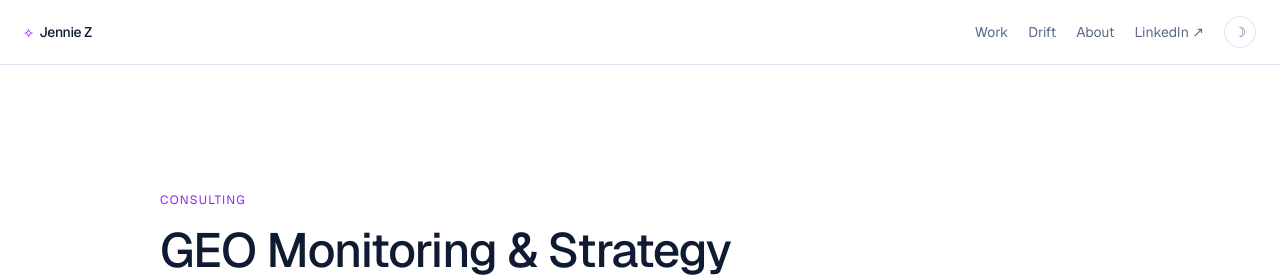
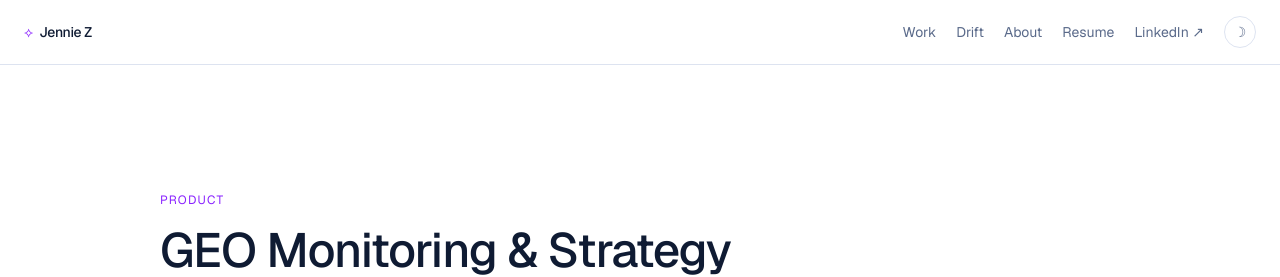
Before and after one commit to Ting1127/portfolio-next, a Next.js app: page /work/geo-monitoring in a window 1280 px wide. Shown: the top 277 px of the page. Built offline with nearby package versions, Linux system fonts and the light colour scheme.

Commit message:
Add shared Nav component with Resume link

```diff
--- a/src/app/work/geo-monitoring/page.tsx
+++ b/src/app/work/geo-monitoring/page.tsx
@@ -1,5 +1,5 @@
-import { ThemeToggle } from "@/components/ThemeToggle";
 import { TableOfContents } from "@/components/TableOfContents";
+import { Nav } from "@/components/Nav";
 
 export default function GeoMonitoringPage() {
   const sections = [
@@ -14,26 +14,11 @@ export default function GeoMonitoringPage() {
   return (
     <main className="min-h-screen" style={{ background: "var(--bg)", color: "var(--text)" }}>
 
-      {/* Nav */}
-      <nav className="fixed top-0 w-full z-50 px-6 py-4 flex justify-between items-center backdrop-blur-sm border-b"
-        style={{ background: "color-mix(in srgb, var(--bg) 90%, transparent)", borderColor: "var(--border)" }}>
-        <a href="/" className="flex items-center gap-1.5 hover:opacity-80 transition-opacity">
-          <span className="text-sm" style={{ color: "var(--accent-purple)" }}>⟡</span>
-          <span className="text-sm font-medium tracking-tight" style={{ color: "var(--text)" }}>Jennie Z</span>
-        </a>
-        <div className="flex items-center gap-5 text-sm">
-          <a href="/work" className="hover:opacity-80 transition-opacity" style={{ color: "var(--muted)" }}>Work</a>
-          <a href="/drift" className="hover:opacity-80 transition-opacity" style={{ color: "var(--muted)" }}>Drift</a>
-          <a href="/about" className="hover:opacity-80 transition-opacity" style={{ color: "var(--muted)" }}>About</a>
-          <a href="https://linkedin.com/in/yuting-zeng1127" target="_blank"
-            className="hidden sm:block hover:opacity-80 transition-opacity" style={{ color: "var(--muted)" }}>LinkedIn ↗</a>
-          <ThemeToggle />
-        </div>
-      </nav>
+      <Nav accent="var(--accent-purple)" />
 
       {/* Hero */}
       <section className="pt-48 pb-16 px-8 max-w-5xl mx-auto">
-        <p className="text-xs tracking-widest uppercase mb-4" style={{ color: "var(--accent-purple)" }}>Consulting</p>
+        <p className="text-xs tracking-widest uppercase mb-4" style={{ color: "var(--accent-purple)" }}>Product</p>
         <h1 className="text-4xl md:text-5xl font-medium tracking-tight leading-[1.1] mb-6" style={{ color: "var(--text)" }}>
           GEO Monitoring & Strategy
         </h1>
@@ -96,7 +81,7 @@ export default function GeoMonitoringPage() {
             <p className="text-xs tracking-widest uppercase mb-6" style={{ color: "var(--accent-purple)" }}>Context</p>
             <h2 className="text-2xl font-medium mb-4" style={{ color: "var(--text)" }}>A new discipline with no established rules</h2>
             <p className="leading-relaxed mb-6" style={{ color: "var(--muted)" }}>
-              As AI-powered search reshapes how brands get discovered, a new question emerged: when someone asks ChatGPT "which DDR5 memory brand is good?" or "what are the key semiconductor investments in Japan?" — what answer do they get, and is the brand in it?
+              As AI-powered search reshapes how brands get discovered, a new question emerged: when someone asks ChatGPT "which DDR6 memory brand is good?" or "what are the key semiconductor investments in Japan?" — what answer do they get, and is the brand in it?
             </p>
             <p className="leading-relaxed mb-6" style={{ color: "var(--muted)" }}>
               GEO (Generative Engine Optimization) is the discipline of ensuring your brand is accurately represented, cited, and contextually positioned in LLM-generated answers. Unlike SEO, there's no established standard, no universal metric, no agreed-upon playbook.
@@ -151,7 +136,7 @@ export default function GeoMonitoringPage() {
               Before I could build anything, I had to answer a harder question: what does "being visible in AI" mean for a semiconductor brand with multiple audiences, products, and regional markets?
             </p>
             <p className="leading-relaxed mb-6" style={{ color: "var(--muted)" }}>
-              The client isn't one brand story. It's a technology company (AI Memory, HBM, DDR5), an employer (hiring across Asia-Pacific), a policy actor (local investments, government engagement), and an ecosystem partner (supply chain). Each surfaces in AI-generated answers through completely different prompts, asked by completely different people.
+              The client isn't one brand story. It's a technology company (AI Memory, HBM, DDR6), an employer (hiring across Asia-Pacific), a policy actor (local investments, government engagement), and an ecosystem partner (supply chain). Each surfaces in AI-generated answers through completely different prompts, asked by completely different people.
             </p>
             <div className="rounded-2xl p-6 border" style={{ background: "var(--bg-card)", borderColor: "var(--border)" }}>
               <p className="text-sm font-medium mb-2" style={{ color: "var(--text)" }}>The problem wasn't just visibility.</p>
--- a/src/app/work/kado-subscription/page.tsx
+++ b/src/app/work/kado-subscription/page.tsx
@@ -1,5 +1,5 @@
-import { ThemeToggle } from "@/components/ThemeToggle";
 import { TableOfContents } from "@/components/TableOfContents";
+import { Nav } from "@/components/Nav";
 
 export default function KadoSubscriptionPage() {
   const sections = [
@@ -15,22 +15,7 @@ export default function KadoSubscriptionPage() {
   return (
     <main className="min-h-screen" style={{ background: "var(--bg)", color: "var(--text)" }}>
 
-      {/* Nav */}
-      <nav className="fixed top-0 w-full z-50 px-6 py-4 flex justify-between items-center backdrop-blur-sm border-b"
-        style={{ background: "color-mix(in srgb, var(--bg) 90%, transparent)", borderColor: "var(--border)" }}>
-        <a href="/" className="flex items-center gap-1.5 hover:opacity-80 transition-opacity">
-          <span className="text-sm" style={{ color: "var(--accent)" }}>⟡</span>
-          <span className="text-sm font-medium tracking-tight" style={{ color: "var(--text)" }}>Jennie Z</span>
-        </a>
-        <div className="flex items-center gap-5 text-sm">
-          <a href="/work" className="hover:opacity-80 transition-opacity" style={{ color: "var(--muted)" }}>Work</a>
-          <a href="/drift" className="hover:opacity-80 transition-opacity" style={{ color: "var(--muted)" }}>Drift</a>
-          <a href="/about" className="hover:opacity-80 transition-opacity" style={{ color: "var(--muted)" }}>About</a>
-          <a href="https://linkedin.com/in/yuting-zeng1127" target="_blank"
-            className="hidden sm:block hover:opacity-80 transition-opacity" style={{ color: "var(--muted)" }}>LinkedIn ↗</a>
-          <ThemeToggle />
-        </div>
-      </nav>
+      <Nav />
 
       {/* Hero */}
       <section className="pt-48 pb-16 px-8 max-w-5xl mx-auto">
@@ -136,7 +121,7 @@ export default function KadoSubscriptionPage() {
           {/* Problem */}
           <section id="problem">
             <p className="text-xs tracking-widest uppercase mb-6" style={{ color: "var(--accent)" }}>Problem</p>
-            <h2 className="text-2xl font-medium mb-8" style={{ color: "var(--text)" }}>Three barriers blocking readers — and the business</h2>
+            <h2 className="text-2xl font-medium mb-8" style={{ color: "var(--text)" }}>Three barriers blocking readers and business</h2>
             <div className="space-y-6">
               {[
                 {
--- a/src/app/work/kadokawa-creator-center/page.tsx
+++ b/src/app/work/kadokawa-creator-center/page.tsx
@@ -1,5 +1,5 @@
-import { ThemeToggle } from "@/components/ThemeToggle";
 import { TableOfContents } from "@/components/TableOfContents";
+import { Nav } from "@/components/Nav";
 
 export default function CreatorCenterPage() {
   const sections = [
@@ -15,22 +15,7 @@ export default function CreatorCenterPage() {
   return (
     <main className="min-h-screen" style={{ background: "var(--bg)", color: "var(--text)" }}>
 
-      {/* Nav */}
-      <nav className="fixed top-0 w-full z-50 px-6 py-4 flex justify-between items-center backdrop-blur-sm border-b"
-        style={{ background: "color-mix(in srgb, var(--bg) 90%, transparent)", borderColor: "var(--border)" }}>
-        <a href="/" className="flex items-center gap-1.5 hover:opacity-80 transition-opacity">
-          <span className="text-sm" style={{ color: "var(--accent)" }}>⟡</span>
-          <span className="text-sm font-medium tracking-tight" style={{ color: "var(--text)" }}>Jennie Z</span>
-        </a>
-        <div className="flex items-center gap-5 text-sm">
-          <a href="/work" className="hover:opacity-80 transition-opacity" style={{ color: "var(--muted)" }}>Work</a>
-          <a href="/drift" className="hover:opacity-80 transition-opacity" style={{ color: "var(--muted)" }}>Drift</a>
-          <a href="/about" className="hover:opacity-80 transition-opacity" style={{ color: "var(--muted)" }}>About</a>
-          <a href="https://linkedin.com/in/yuting-zeng1127" target="_blank"
-            className="hidden sm:block hover:opacity-80 transition-opacity" style={{ color: "var(--muted)" }}>LinkedIn ↗</a>
-          <ThemeToggle />
-        </div>
-      </nav>
+      <Nav />
 
       {/* Hero */}
       <section className="pt-48 pb-16 px-8 max-w-5xl mx-auto">
--- a/src/app/work/kadokawa-discovery-reading/page.tsx
+++ b/src/app/work/kadokawa-discovery-reading/page.tsx
@@ -1,5 +1,5 @@
-import { ThemeToggle } from "@/components/ThemeToggle";
 import { TableOfContents } from "@/components/TableOfContents";
+import { Nav } from "@/components/Nav";
 
 export default function DiscoveryReadingPage() {
   const sections = [
@@ -15,22 +15,7 @@ export default function DiscoveryReadingPage() {
   return (
     <main className="min-h-screen" style={{ background: "var(--bg)", color: "var(--text)" }}>
 
-      {/* Nav */}
-      <nav className="fixed top-0 w-full z-50 px-6 py-4 flex justify-between items-center backdrop-blur-sm border-b"
-        style={{ background: "color-mix(in srgb, var(--bg) 90%, transparent)", borderColor: "var(--border)" }}>
-        <a href="/" className="flex items-center gap-1.5 hover:opacity-80 transition-opacity">
-          <span className="text-sm" style={{ color: "var(--accent)" }}>⟡</span>
-          <span className="text-sm font-medium tracking-tight" style={{ color: "var(--text)" }}>Jennie Z</span>
-        </a>
-        <div className="flex items-center gap-5 text-sm">
-          <a href="/work" className="hover:opacity-80 transition-opacity" style={{ color: "var(--muted)" }}>Work</a>
-          <a href="/drift" className="hover:opacity-80 transition-opacity" style={{ color: "var(--muted)" }}>Drift</a>
-          <a href="/about" className="hover:opacity-80 transition-opacity" style={{ color: "var(--muted)" }}>About</a>
-          <a href="https://linkedin.com/in/yuting-zeng1127" target="_blank"
-            className="hidden sm:block hover:opacity-80 transition-opacity" style={{ color: "var(--muted)" }}>LinkedIn ↗</a>
-          <ThemeToggle />
-        </div>
-      </nav>
+      <Nav />
 
       {/* Hero */}
       <section className="pt-48 pb-16 px-8 max-w-5xl mx-auto">
--- /dev/null
+++ b/src/components/Nav.tsx
@@ -0,0 +1,43 @@
+"use client";
+
+import { ThemeToggle } from "@/components/ThemeToggle";
+
+interface NavProps {
+  accent?: string; // e.g. "var(--accent)" or "var(--accent-purple)"
+}
+
+export function Nav({ accent = "var(--accent)" }: NavProps) {
+  return (
+    <nav
+      className="fixed top-0 w-full z-50 px-6 py-4 flex justify-between items-center backdrop-blur-sm border-b"
+      style={{ background: "color-mix(in srgb, var(--bg) 90%, transparent)", borderColor: "var(--border)" }}
+    >
+      <a href="/" className="flex items-center gap-1.5 hover:opacity-80 transition-opacity">
+        <span className="text-sm" style={{ color: accent }}>⟡</span>
+        <span className="text-sm font-medium tracking-tight" style={{ color: "var(--text)" }}>Jennie Z</span>
+      </a>
+      <div className="flex items-center gap-5 text-sm">
+        <a href="/work" className="hover:opacity-80 transition-opacity" style={{ color: "var(--muted)" }}>Work</a>
+        <a href="/drift" className="hover:opacity-80 transition-opacity" style={{ color: "var(--muted)" }}>Drift</a>
+        <a href="/about" className="hover:opacity-80 transition-opacity" style={{ color: "var(--muted)" }}>About</a>
+        <a
+          href="https://drive.google.com/YOUR_RESUME_FILE_ID/view"
+          target="_blank"
+          className="hidden sm:block hover:opacity-80 transition-opacity"
+          style={{ color: "var(--muted)" }}
+        >
+          Resume
+        </a>
+        <a
+          href="https://linkedin.com/in/yuting-zeng1127"
+          target="_blank"
+          className="hidden sm:block hover:opacity-80 transition-opacity"
+          style={{ color: "var(--muted)" }}
+        >
+          LinkedIn ↗︎
+        </a>
+        <ThemeToggle />
+      </div>
+    </nav>
+  );
+}
```
Also changed, not shown: src/app/about/page.tsx (+2 -19 lines), src/app/page.tsx (+2 -19 lines), 1 other file (tests, documents, lock files or other folders).
